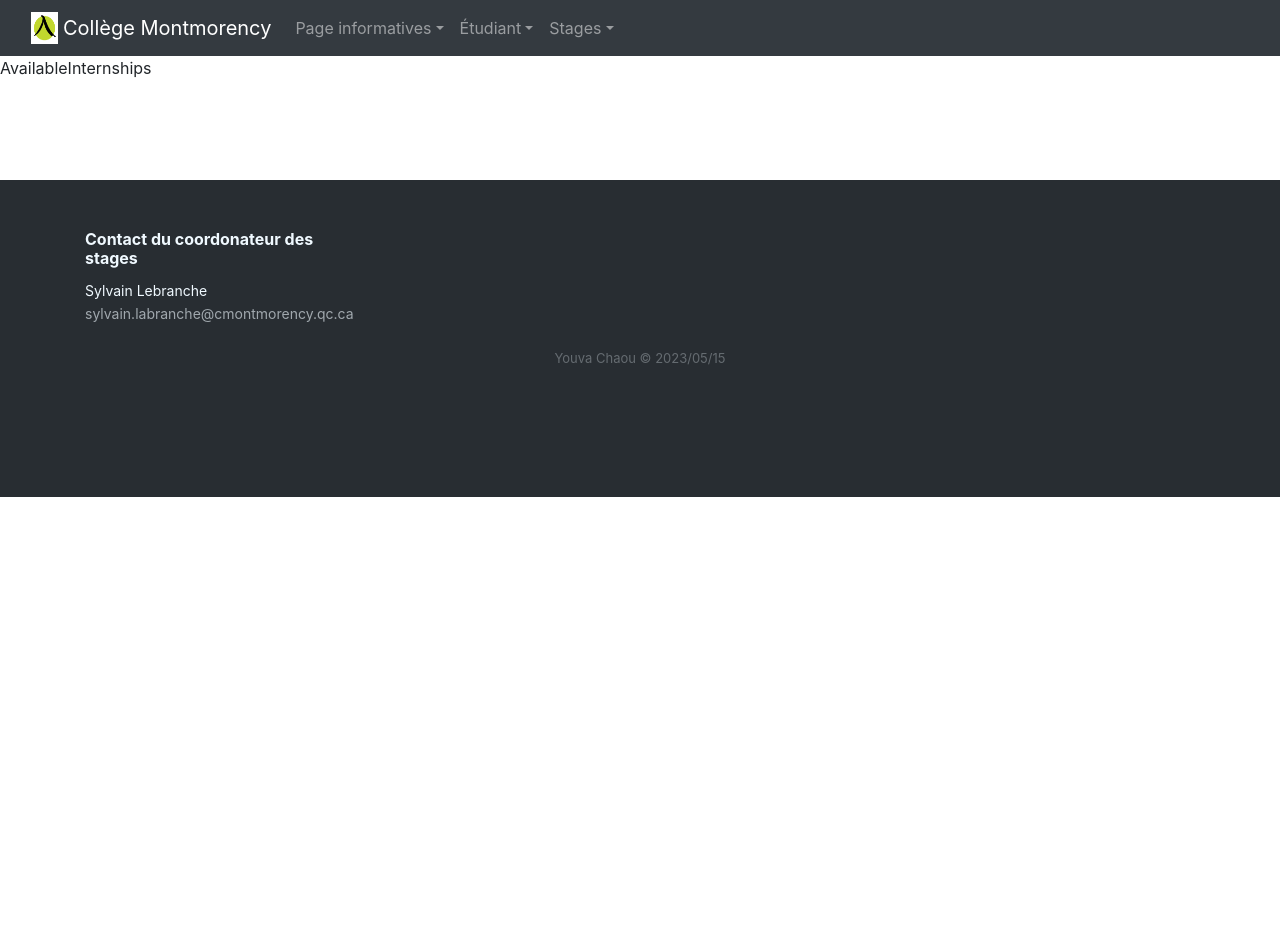
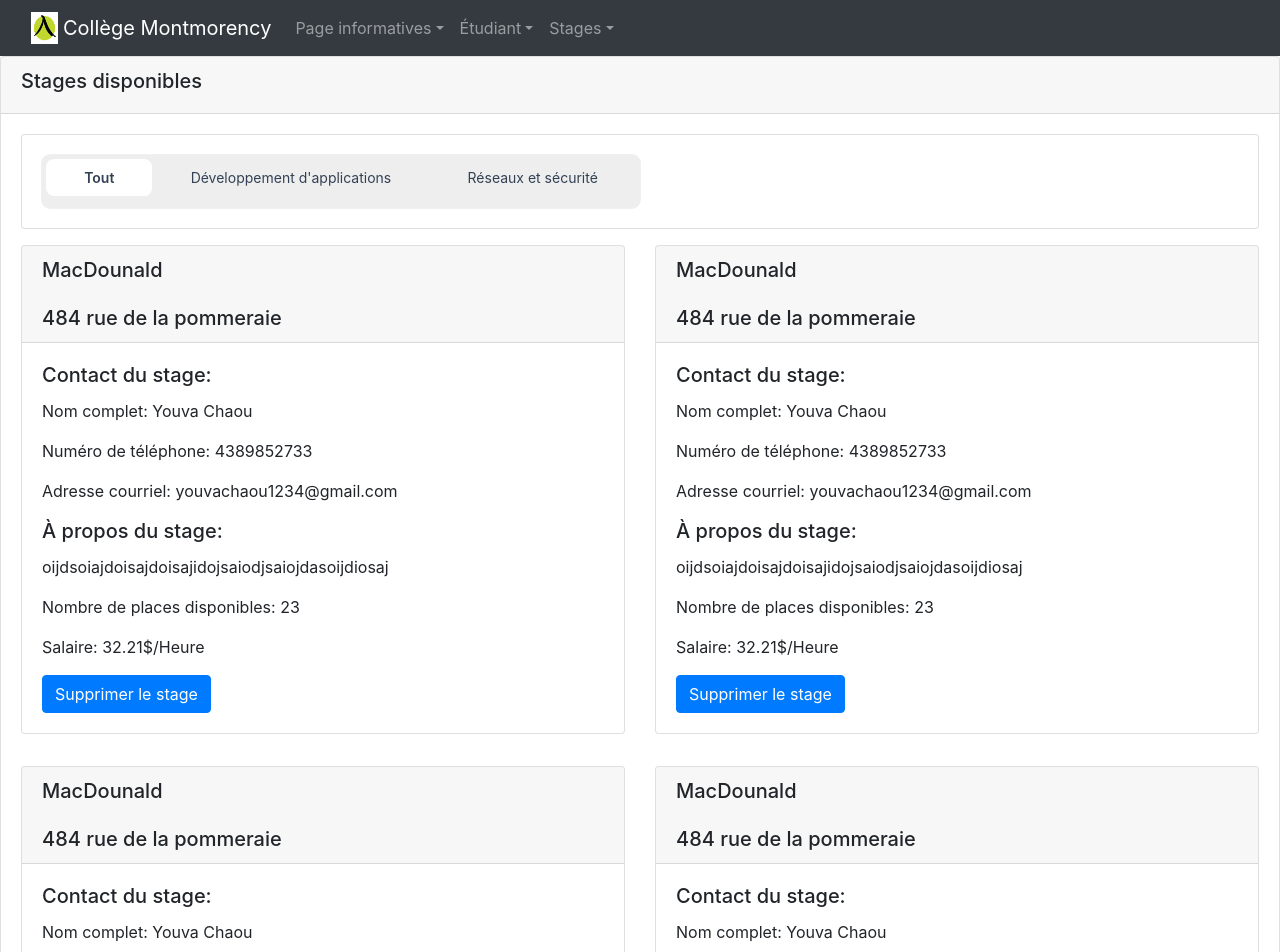
Before and after one commit to hackerdu86/tp-final-web-youva-chaou, a React (Create React App) app in the folder client/tp-final-youva-chaou/: page /internships/available-internships in a window 1280 px wide. Shown: the top 952 px of the page. Before the commit the page ends 800 px from the top, so only its background shows below. Built offline with nearby package versions, Linux system fonts and the light colour scheme.

Commit message:
Création de l'interface pour recevoir les stages dipsonibles

```diff
--- a/client/tp-final-youva-chaou/src/components/cards/InternshipCard.jsx
+++ b/client/tp-final-youva-chaou/src/components/cards/InternshipCard.jsx
@@ -1,15 +1,38 @@
-import Card from 'react-bootstrap/Card';
-
+import React from "react";
+import { useState } from "react";
+import "bootstrap/dist/css/bootstrap.min.css";
+import "bootstrap/dist/js/bootstrap.bundle.min.js";
 
 function InternshipCard(props) {
+  return (
+    <div class="col-sm-6">
+      <div class="card" style={{marginTop: "1rem", marginBottom: "1rem"}}>
+        <h5 class="card-header">
+          {props.companyName} <br></br>
+          <br></br>
+          {props.companyAdress}
+        </h5>
 
-    const userHierarchicalPosition = props.userHierarchicalPosition;
+        <div class="card-body" >
+          <h5 class="card-title">Contact du stage:</h5>
 
-    return (
-        <>
-
-        </>
-    )
+          <p class="card-text">Nom complet: {props.contactFullName}</p>
+          <p class="card-text">Numéro de téléphone: {props.contactNumber}</p>
+          <p class="card-text">Adresse courriel: {props.contactEmail}</p>
+          <p class="card-text"></p>
+          <h5 class="card-title">À propos du stage:</h5>
+          <p class="card-text">{props.description}</p>
+          <p class="card-text">
+            Nombre de places disponibles: {props.availablePositions}
+          </p>
+          <p class="card-text">Salaire: {props.hourWage}$/Heure</p>
+          <a href="#" class="btn btn-primary">
+            Supprimer le stage
+          </a>
+        </div>
+      </div>
+    </div>
+  );
 }
 
 export default InternshipCard;
--- a/client/tp-final-youva-chaou/src/components/pages/non-static-pages/AvailableInternships.jsx
+++ b/client/tp-final-youva-chaou/src/components/pages/non-static-pages/AvailableInternships.jsx
@@ -1,9 +1,79 @@
+import InternshipCard from "../../cards/InternshipCard";
+import "bootstrap/dist/css/bootstrap.min.css";
+import "bootstrap/dist/js/bootstrap.bundle.min.js";
+import "../../styles/RadioButtons.css";
+
 function AvailableInternships() {
-    return (
-        <>
-        AvailableInternships
-        </>
-    )
+  return (
+    <div class="card">
+      <div className="card-header">
+        <h5>Stages disponibles</h5>
+      </div>
+      <div class="card-body">
+        <div class="card">
+          <div class="card-body">
+            <div class="radio-inputs">
+              <label class="radio">
+                <input type="radio" name="radio" defaultChecked />
+                <span class="name">Tout</span>
+              </label>
+              <label class="radio">
+                <input type="radio" name="radio" />
+                <span class="name">Développement d'applications</span>
+              </label>
+
+              <label class="radio">
+                <input type="radio" name="radio" />
+                <span class="name">Réseaux et sécurité</span>
+              </label>
+            </div>
+          </div>
+        </div>
+        <div class="row">
+          <InternshipCard
+            companyName={"MacDounald"}
+            companyAdress={"484 rue de la pommeraie"}
+            contactFullName={"Youva Chaou"}
+            contactNumber={"4389852733"}
+            contactEmail={"youvachaou1234@gmail.com"}
+            availablePositions={23}
+            hourWage={32.21}
+            description={"oijdsoiajdoisajdoisajidojsaiodjsaiojdasoijdiosaj"}
+          />
+          <InternshipCard
+            companyName={"MacDounald"}
+            companyAdress={"484 rue de la pommeraie"}
+            contactFullName={"Youva Chaou"}
+            contactNumber={"4389852733"}
+            contactEmail={"youvachaou1234@gmail.com"}
+            availablePositions={23}
+            hourWage={32.21}
+            description={"oijdsoiajdoisajdoisajidojsaiodjsaiojdasoijdiosaj"}
+          />{" "}
+          <InternshipCard
+            companyName={"MacDounald"}
+            companyAdress={"484 rue de la pommeraie"}
+            contactFullName={"Youva Chaou"}
+            contactNumber={"4389852733"}
+            contactEmail={"youvachaou1234@gmail.com"}
+            availablePositions={23}
+            hourWage={32.21}
+            description={"oijdsoiajdoisajdoisajidojsaiodjsaiojdasoijdiosaj"}
+          />{" "}
+          <InternshipCard
+            companyName={"MacDounald"}
+            companyAdress={"484 rue de la pommeraie"}
+            contactFullName={"Youva Chaou"}
+            contactNumber={"4389852733"}
+            contactEmail={"youvachaou1234@gmail.com"}
+            availablePositions={23}
+            hourWage={32.21}
+            description={"oijdsoiajdoisajdoisajidojsaiodjsaiojdasoijdiosaj"}
+          />
+        </div>
+      </div>
+    </div>
+  );
 }
 
 export default AvailableInternships;
--- /dev/null
+++ b/client/tp-final-youva-chaou/src/components/styles/RadioButtons.css
@@ -0,0 +1,38 @@
+.radio-inputs {
+    position: relative;
+    display: flex;
+    flex-wrap: wrap;
+    border-radius: 0.5rem;
+    background-color: #EEE;
+    box-sizing: border-box;
+    box-shadow: 0 0 0px 1px rgba(0, 0, 0, 0.06);
+    padding: 0.25rem;
+    width: 50%;
+    font-size: 14px;
+  }
+
+  .radio-inputs .radio {
+    flex: 1 1 auto;
+    text-align: center;
+  }
+
+  .radio-inputs .radio input {
+    display: none;
+  }
+
+  .radio-inputs .radio .name {
+    display: flex;
+    cursor: pointer;
+    align-items: center;
+    justify-content: center;
+    border-radius: 0.5rem;
+    border: none;
+    padding: .5rem 0;
+    color: rgba(51, 65, 85, 1);
+    transition: all .15s ease-in-out;
+  }
+
+  .radio-inputs .radio input:checked + .name {
+    background-color: #fff;
+    font-weight: 600;
+  }
```
